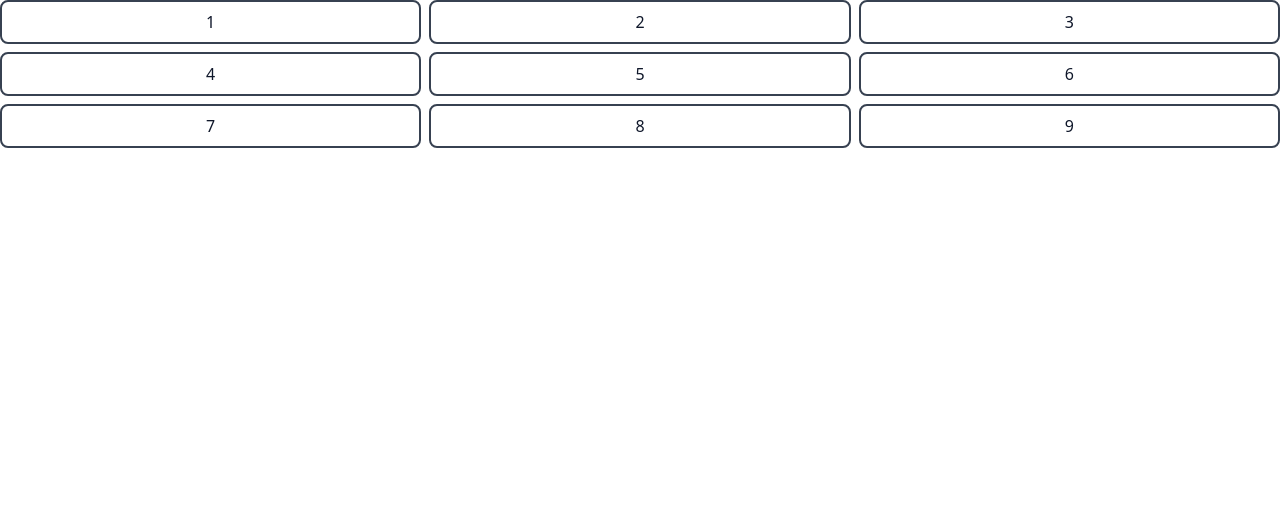
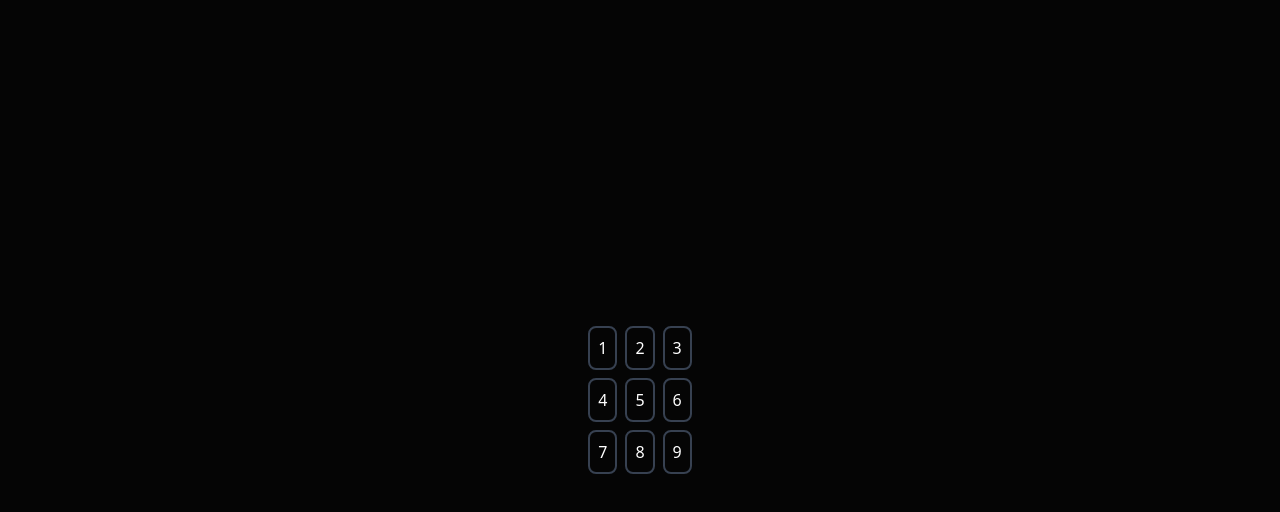
Before and after one commit to ErneG/RACOONS_CODE_CAMP_REACT, a React (Vite) app: page / in a window 1280 px wide. Shown: the top 512 px of the page. Built offline with nearby package versions, Linux system fonts and the light colour scheme.

Commit message:
className for the main tag

```diff
--- a/src/App.jsx
+++ b/src/App.jsx
@@ -3,7 +3,7 @@ const App = () => {
     const values = [1, 2, 3, 4, 5, 6, 7, 8, 9]; // An array of values
 
     return (
-        <main className="h-screen w-full">
+        <main className="flex h-screen w-full flex-col items-center justify-center gap-2 bg-[#050505] text-white">
             <div className="grid grid-cols-3 gap-2">
                 {values.map((value, index) => (
                     <Square
```
Also changed, not shown: 1 other file (tests, documents, lock files or other folders).
